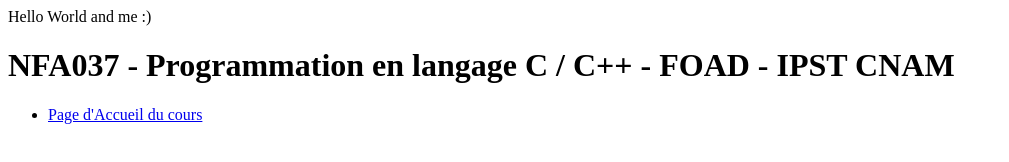
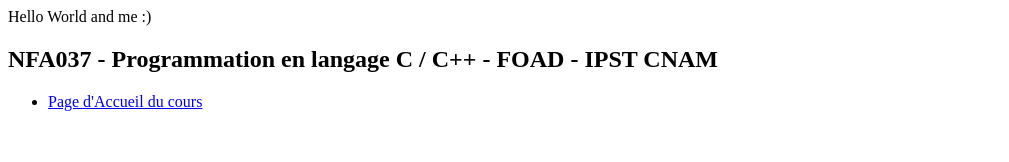
Before and after one commit to Richalbert/richalbert.github.io, a plain HTML site: page index.html in a window 1280 px wide. Shown: the whole page, without its empty margins (0-1009 px from the left). Drawn offline with Linux system fonts and the light colour scheme.

Commit message:
change to tag h2

```diff
--- a/index.html
+++ b/index.html
@@ -1,6 +1,6 @@
 Hello World and me :)
 
-<h1>NFA037 - Programmation en langage C / C++ - FOAD - IPST CNAM</h1>
+<h2>NFA037 - Programmation en langage C / C++ - FOAD - IPST CNAM</h2>
 
 <ul>
 	<li><a href="https://lecnam.net/">Page d'Accueil du cours</a></li>
```
